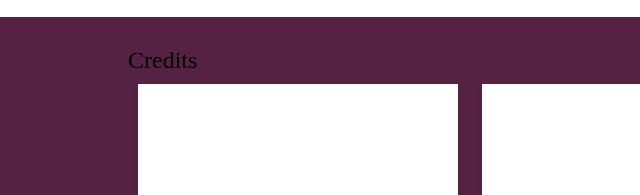
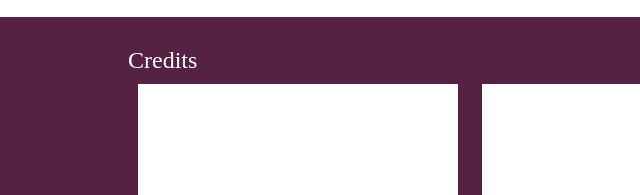
Before and after one commit to hooknb/template, a plain HTML site: page index.html in a window 1280 px wide. Shown: the part 1994-2189 px from the top of the page, 0-640 px from the left. Drawn offline with Linux system fonts and the light colour scheme.

Commit message:
Add color to credits header

```diff
--- a/style.css
+++ b/style.css
@@ -265,6 +265,10 @@
     flex-wrap: wrap; */
 }
 
+.credits .header{
+    color: white;
+}
+
 .credit-cards .card{
     height: auto;
 
```
